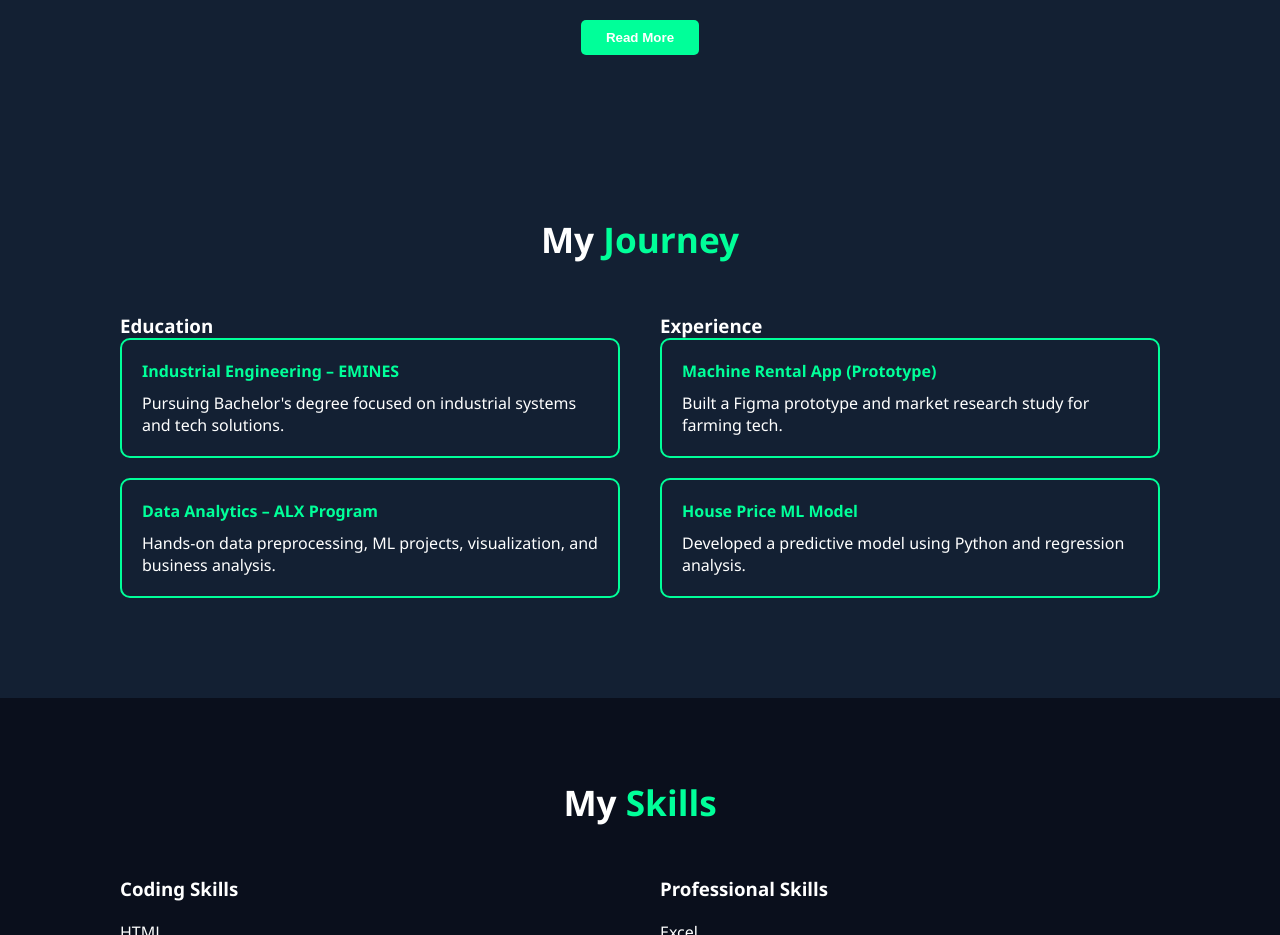
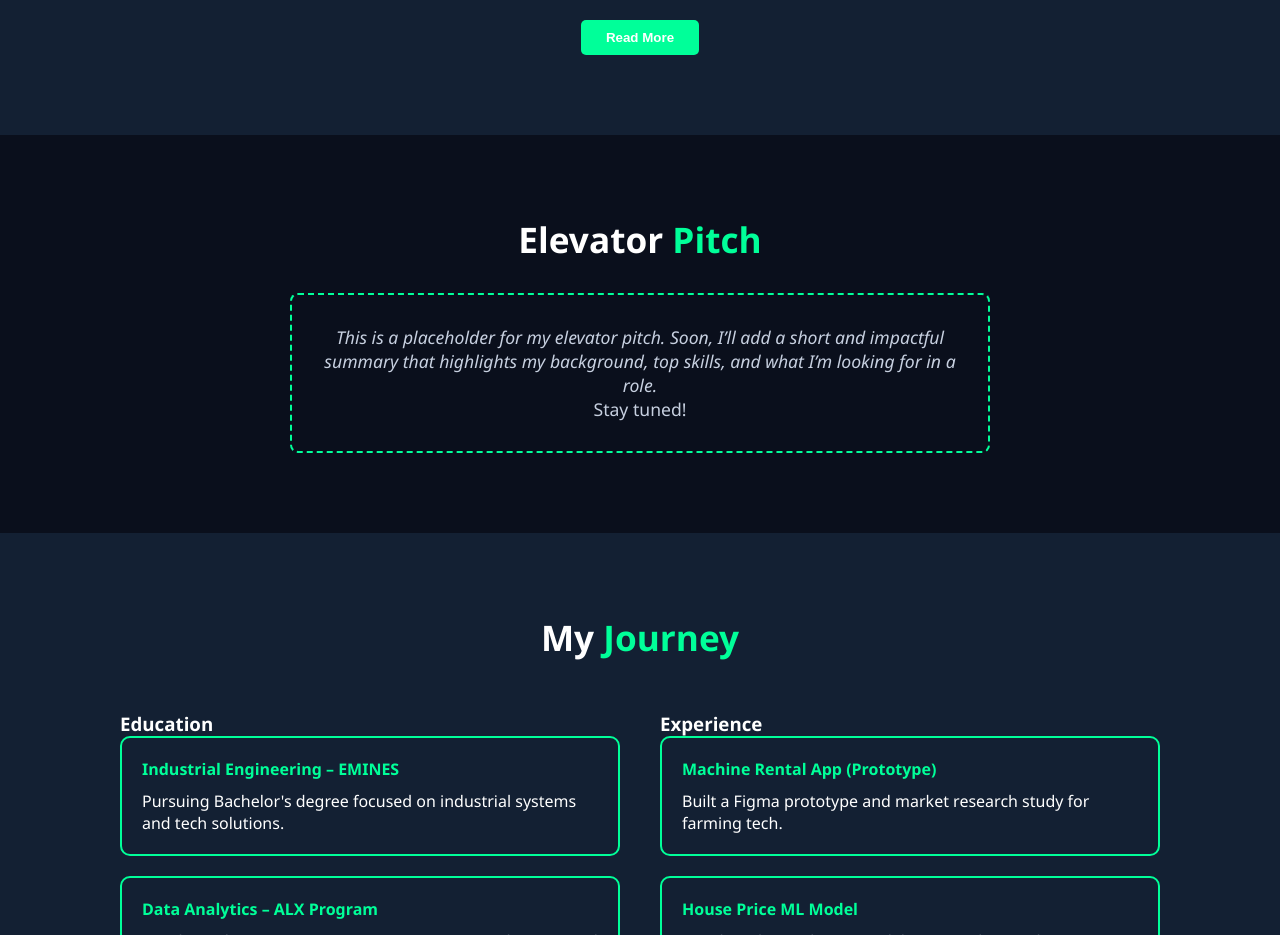
Before and after one commit to 01Hamza31AATTAR/atarhamza, a plain HTML site: page index.html in a window 1280 px wide. Shown: the part 1240-2175 px from the top of the page. Drawn offline with Linux system fonts and the light colour scheme.

Commit message:
Update index.html

```diff
--- a/index.html
+++ b/index.html
@@ -311,6 +311,33 @@
     max-height: 500px; /* Large enough to hold the full content */
     opacity: 1;
     }
+
+    .elevator-pitch {
+    background-color: #0a0f1c;
+    color: #fff;
+    padding: 80px;
+    text-align: center;
+    }
+
+    .elevator-pitch h2 {
+    font-size: 2.2em;
+    margin-bottom: 30px;
+    }
+
+    .elevator-pitch h2 span {
+    color: #00ff99;
+    }
+
+    .pitch-box {
+    border: 2px dashed #00ff99;
+    padding: 30px;
+    max-width: 700px;
+    margin: 0 auto;
+    border-radius: 8px;
+    font-size: 1.1em;
+    color: #c7d0e0;
+    }
+
   </style>
 </head>
 <body>
@@ -365,6 +392,15 @@
 
         Hamza is open to collaboration and eager to connect with those working on innovative, data-powered solutions.</span>   </p>
     <button class="read-more" onclick="toggleMore()">Read More</button>
+  </section>
+
+  <!--Pitch elevator-->
+  <section class="elevator-pitch" id="pitch">
+    <h2>Elevator <span>Pitch</span></h2>
+    <div class="pitch-box">
+      <p><em>This is a placeholder for my elevator pitch. Soon, I’ll add a short and impactful summary that highlights my background, top skills, and what I’m looking for in a role.</em></p>
+      <p>Stay tuned!</p>
+    </div>
   </section>
 
   <!-- Education & Experience -->
```
